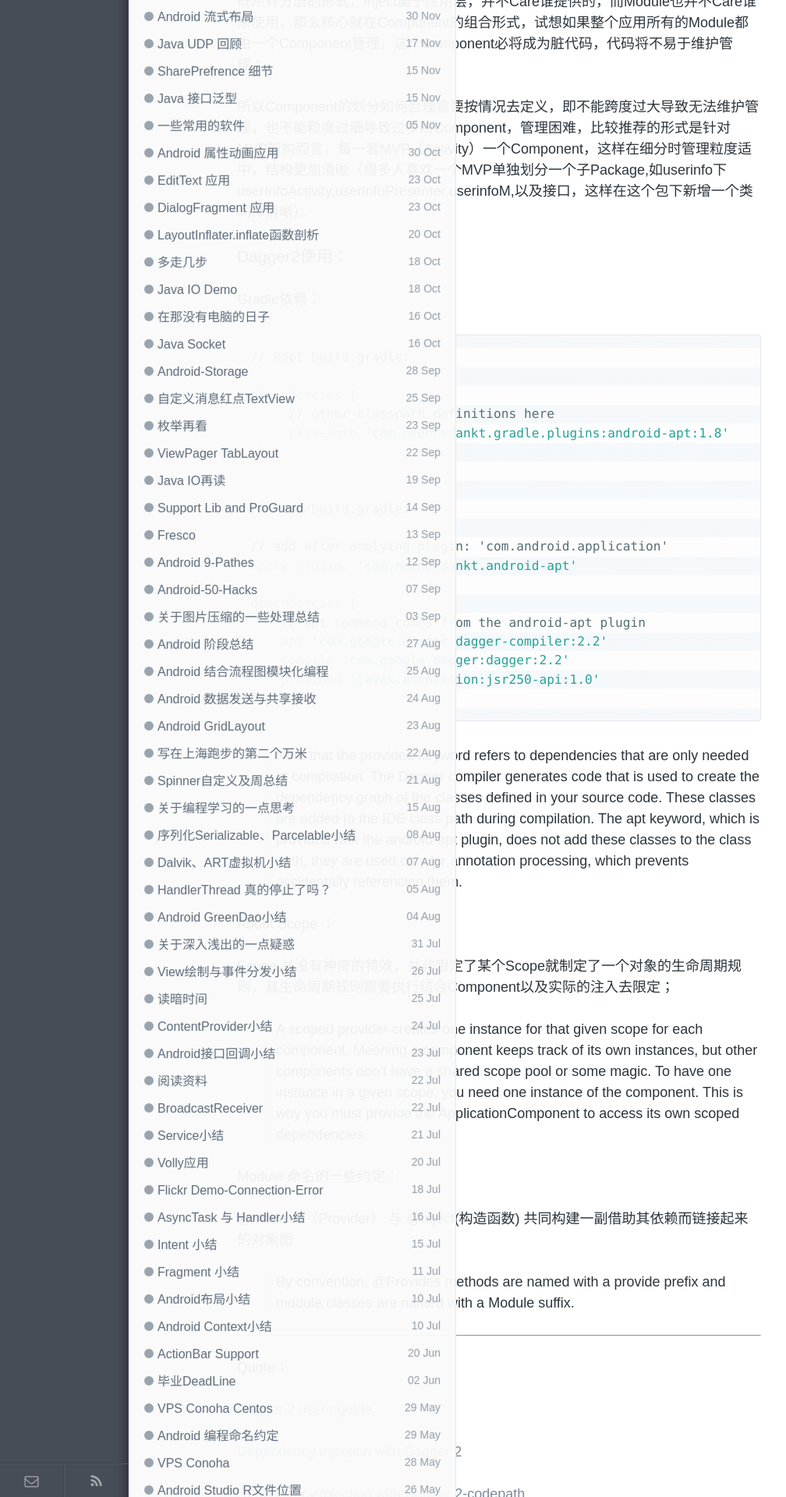
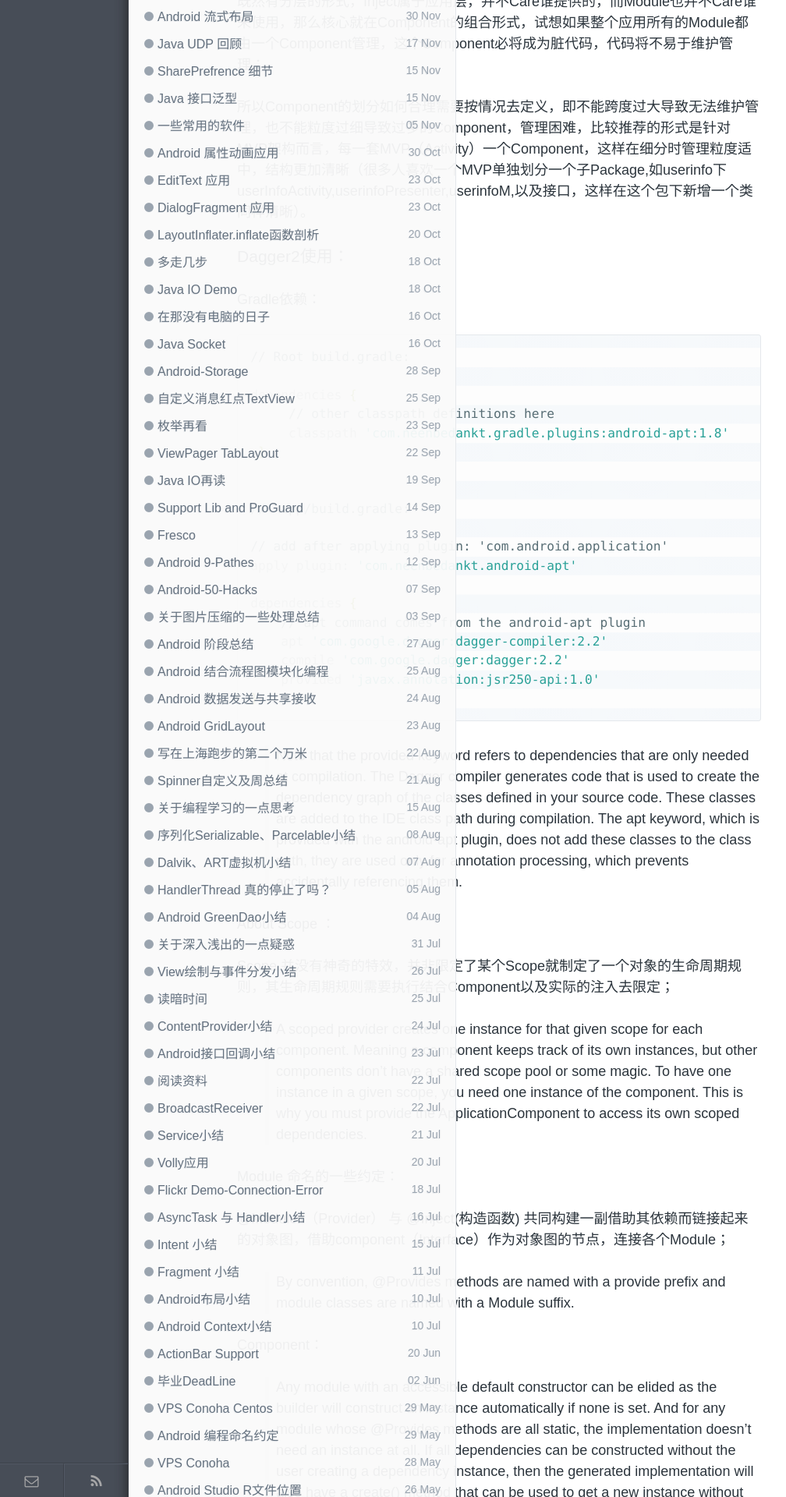
Before and after one commit to enlipan/enlipan.github.io, a Jekyll site: the page built from _posts/2016-08-01-something-about-dagger2.md, in a window 1280 px wide. Shown: the part 3080-5000 px from the top of the page at 78% size, without its empty margins (0-1008 px from the left). Built offline with Jekyll 4.4.1, drawn with Linux system fonts in a browser that asks for light colours; nearby versions of some CDN libraries; comment, search, counter and statistics services are not loaded; some of the changed text lies outside the part shown.

Commit message:
modify page dagger2

```diff
--- a/_posts/2016-08-01-something-about-dagger2.md
+++ b/_posts/2016-08-01-something-about-dagger2.md
@@ -138,10 +138,26 @@
 
 #### Module 命名的一些约定：
 
-@Modules（Provider） 与 @Inject(构造函数)  共同构建一副借助其依赖而链接起来的对象图
+@Modules（Provider） 与 @Inject(构造函数)  共同构建一副借助其依赖而链接起来的对象图，借助component（Interface）作为对象图的节点，连接各个Module；
 
 
 > By convention, @Provides methods are named with a provide prefix and module classes are named with a Module suffix.
+
+####  Component：
+
+>  Any module with an accessible default constructor can be elided as the builder will construct an instance automatically if none is set. And for any module whose @Provides methods are all static, the implementation doesn’t need an instance at all. If all dependencies can be constructed without the user creating a dependency instance, then the generated implementation will also have a create() method that can be used to get a new instance without having to deal with the builder.
+
+
+Component构建的构建规则由以下这些依赖共同构建形成：
+
+> Those declared by @Provides methods within a @Module referenced directly by @Component.modules or transitively via @Module.includes
+Any type with an @Inject constructor that is unscoped or has a @Scope annotation that matches one of the component’s scopes
+The component provision methods of the component dependencies
+The component itself
+Unqualified builders for any included subcomponent
+Provider or Lazy wrappers for any of the above bindings
+A Provider of a Lazy of any of the above bindings (e.g., Provider<Lazy<CoffeeMaker>>)
+A MembersInjector for any type
 
 
 ---
```
